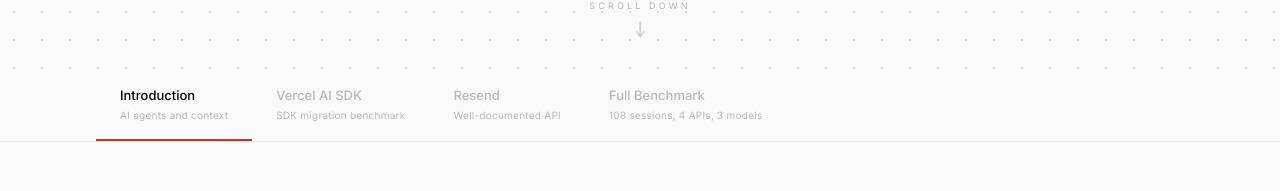
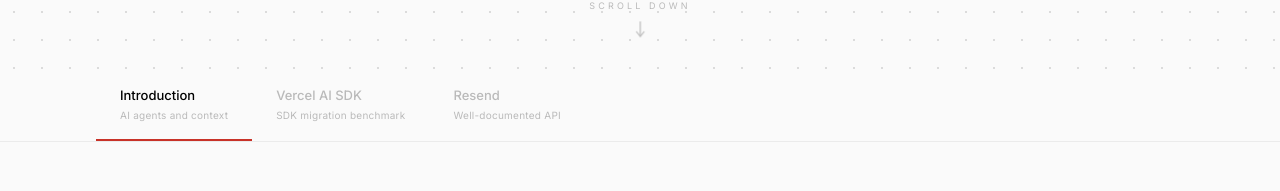
Before and after one commit to ritza-co/speakeasy-report-site, a React (Vite) app: page / in a window 1280 px wide. Shown: the part 730-921 px from the top of the page. Built offline with nearby package versions, Linux system fonts and the light colour scheme; a web font is replaced by a local one.

Commit message:
comment out Full Benchmark tab pending evaluation

```diff
--- a/src/App.tsx
+++ b/src/App.tsx
@@ -6,13 +6,13 @@ import VercelReport from './components/VercelReport'
 import GuideArticle from './components/GuideArticle'
 import FullBenchmarkReport from './components/FullBenchmarkReport'
 
-type Tab = 'guide' | 'resend' | 'vercel' | 'full'
+type Tab = 'guide' | 'resend' | 'vercel' // | 'full'
 
 const TABS: { id: Tab; label: string; subtitle: string }[] = [
   { id: 'guide',  label: 'Introduction',      subtitle: 'AI agents and context' },
   { id: 'vercel', label: 'Vercel AI SDK',     subtitle: 'SDK migration benchmark' },
   { id: 'resend', label: 'Resend',            subtitle: 'Well-documented API' },
-  { id: 'full',   label: 'Full Benchmark',    subtitle: '108 sessions, 4 APIs, 3 models' },
+  // { id: 'full',   label: 'Full Benchmark',    subtitle: '108 sessions, 4 APIs, 3 models' },
 ]
 
 export default function App() {
@@ -78,7 +78,7 @@ export default function App() {
       {activeTab === 'guide'  && <GuideArticle onNavigate={setActiveTab} />}
       {activeTab === 'vercel' && <VercelReport />}
       {activeTab === 'resend' && <ResendReport />}
-      {activeTab === 'full'   && <FullBenchmarkReport />}
+      {/* {activeTab === 'full'   && <FullBenchmarkReport />} */}
     </div>
   )
 }
```
